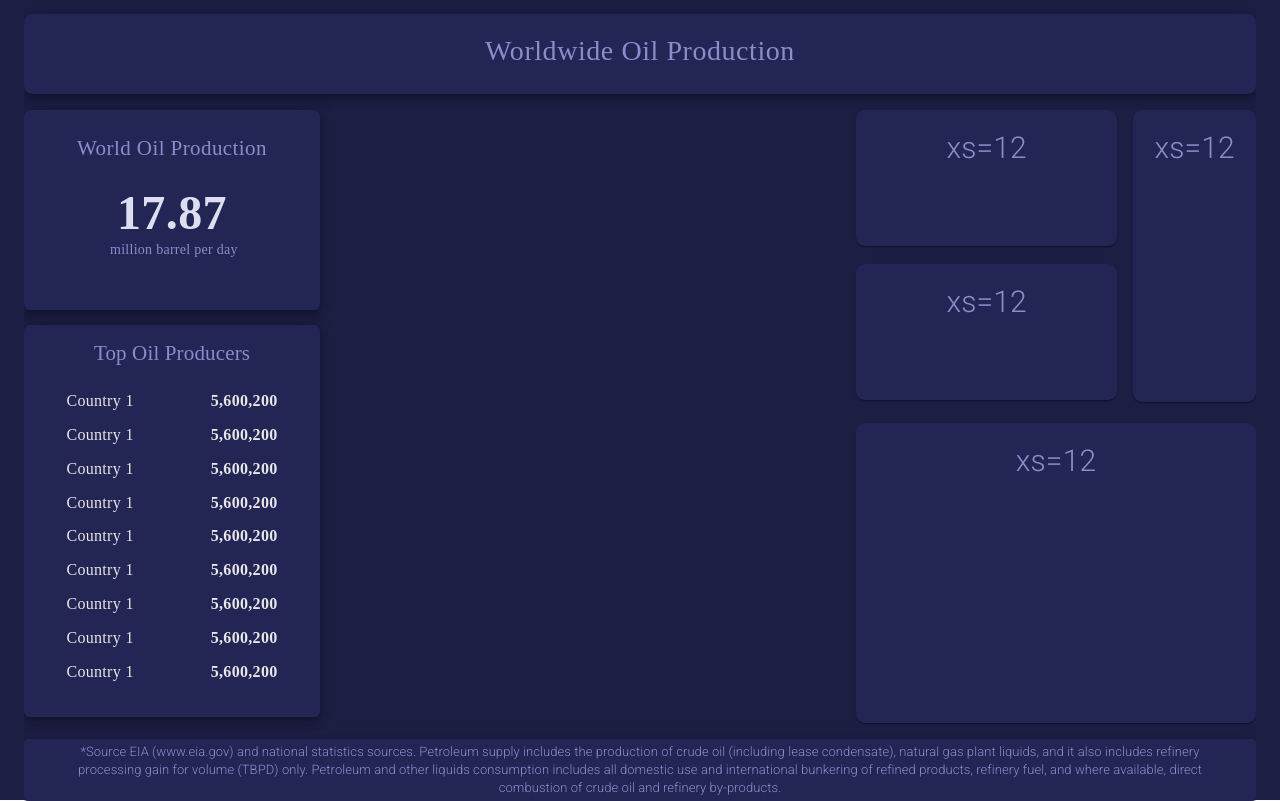
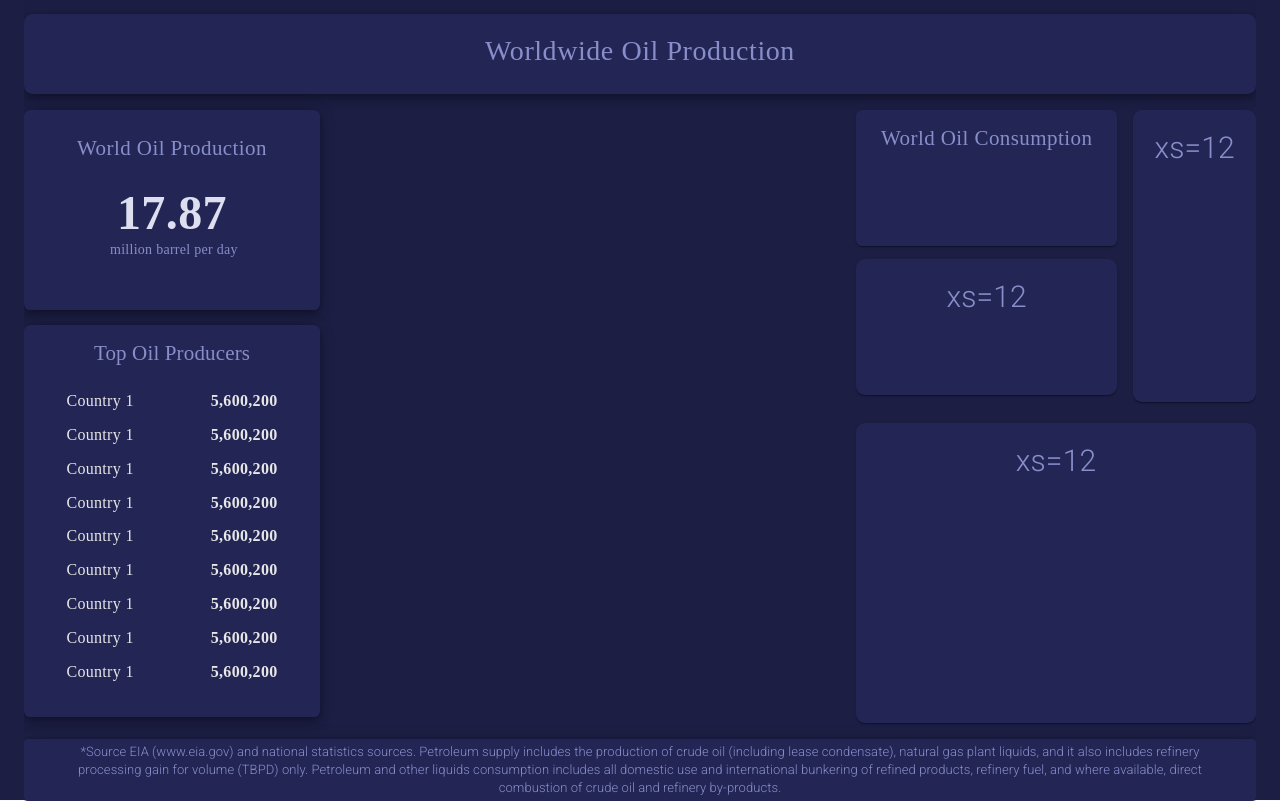
Before and after one commit to jesteibice/oil-dashboard, a React (Create React App) app: page / in a window 1280 px wide. Built offline with nearby package versions, Linux system fonts and the light colour scheme; a web font is replaced by a local one.

Commit message:
fixed bug top left

```diff
--- a/src/Dashboard/Dashboard.js
+++ b/src/Dashboard/Dashboard.js
@@ -9,7 +9,7 @@ import Grid from "@material-ui/core/Grid";
 import Box from "@material-ui/core/Box";
 import "./Dashboard.css";
 // import 'react-perfect-scrollbar/dist/css/styles.css';
-import PerfectScrollbar from 'react-perfect-scrollbar'
+import PerfectScrollbar from "react-perfect-scrollbar";
 
 const useStyles = makeStyles((theme) => ({
   root: {
@@ -130,16 +130,20 @@ const useStyles = makeStyles((theme) => ({
     position: "relative",
     backgroundColor: "#232554",
     marginTop: "0",
-    fontSize: "30px",
     borderRadius: "0.3em",
-    fontWeight: 350,
-    letterSpacing: "0.17px",
+    // letterSpacing: "0.17px",
     lineHeight: "44px",
     marginLeft: 0,
     marginRight: 0,
     marginBottom: "0.6em",
     // flexGrow: 5,
     minHeight: "17vh",
+    fontFamily: "Avenir Next",
+    fontStyle: "normal",
+    fontWeight: "normal",
+    fontSize: "21px",
+    lineHeight: "25px",
+    letterSpacing: "0.02em",
   },
   paper3: {
     padding: theme.spacing(2),
@@ -216,7 +220,7 @@ function Dashboard() {
                 clone
               >
                 <Paper className={classes.paperlefttop}>
-                  World Oil Production <label className="bigwhite">17.87</label>
+                  <div>World Oil Production</div><label className="bigwhite">17.87</label>
                   <label className="underbig"> million barrel per day</label>
                 </Paper>
               </Box>
@@ -229,9 +233,8 @@ function Dashboard() {
                 clone
               >
                 <Paper className={classes.paperleftbottom}>
-                  Top Oil Producers{" "}
-                  {/* <div className="maintable scroll"> */}
-                  <PerfectScrollbar className="maintable" >
+                  Top Oil Producers {/* <div className="maintable scroll"> */}
+                  <PerfectScrollbar className="maintable">
                     <div>
                       <div className="table">
                         <div className="left_col">Country 1</div>
@@ -296,7 +299,9 @@ function Dashboard() {
               >
                 {" "}
                 <Grid item xs={8}>
-                  <Paper className={classes.paper2}>xs=12</Paper>
+                  <Paper className={classes.paper2}>
+                    World Oil Consumption
+                  </Paper>
                   <Paper className={classes.paper3}>xs=12</Paper>
                 </Grid>
                 <Grid item xs={4}>
```
Also changed, not shown: src/Dashboard/Dashboard.css (+0 -27 lines). Lines whose indentation alone changed are shown as unchanged.
